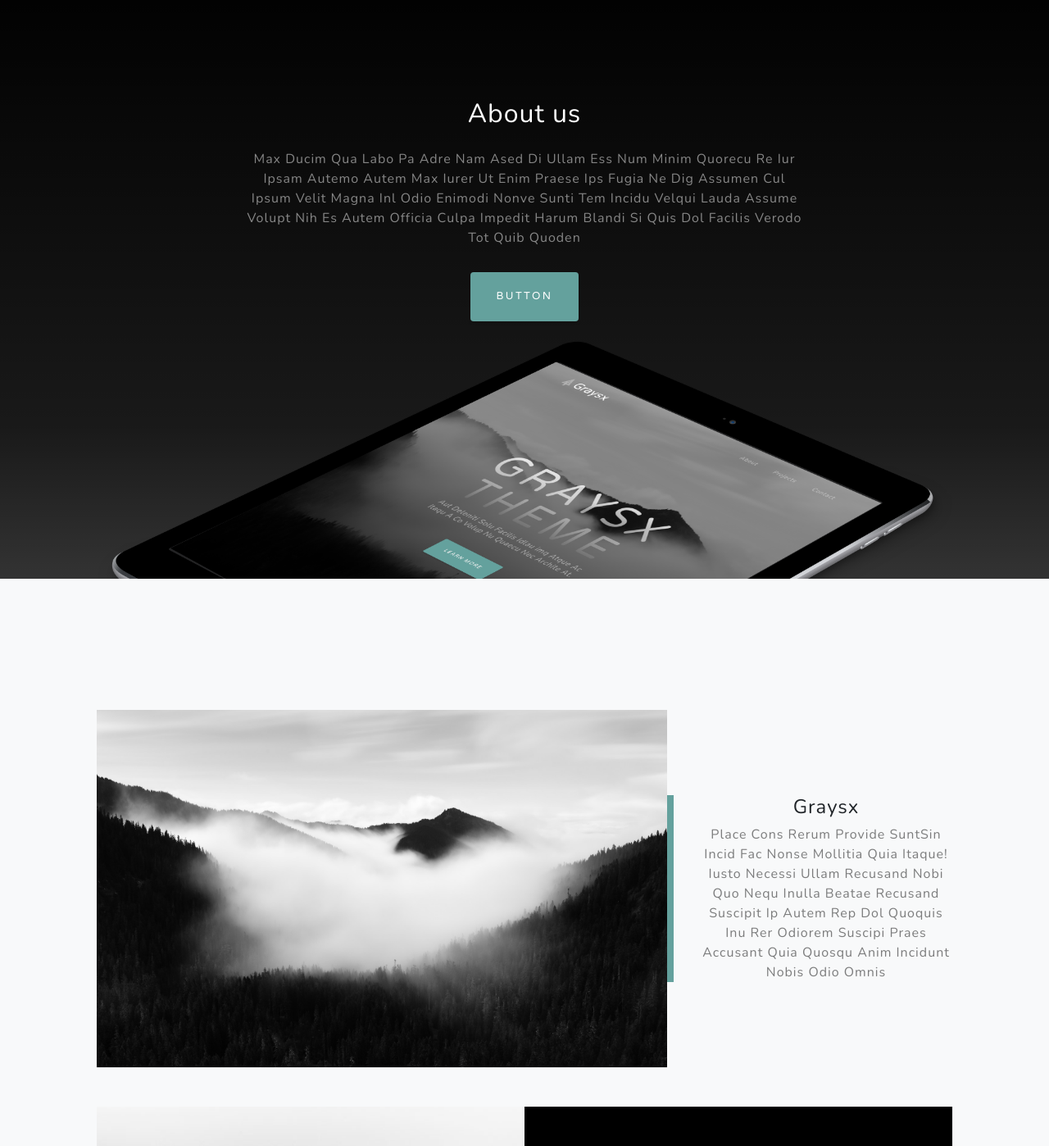
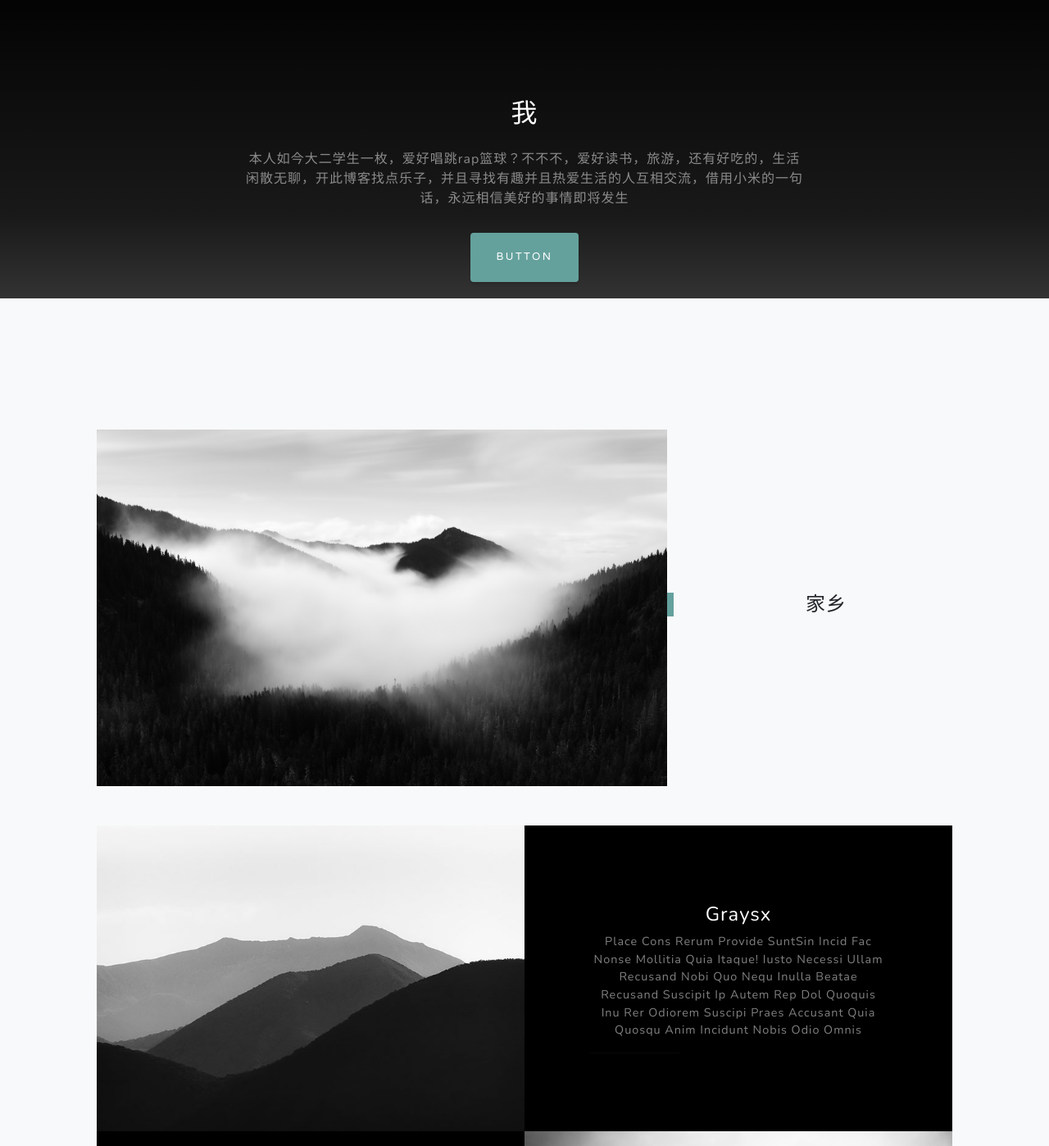
Before and after one commit to wuliring/wuliring.github.io, a plain HTML site: page index.html in a window 1280 px wide. Shown: the part 840-2238 px from the top of the page at 82% size. Drawn offline with nearby package versions, Linux system fonts and the light colour scheme.

Commit message:
2024.04.09

```diff
--- a/index.html
+++ b/index.html
@@ -43,7 +43,7 @@
                     <div class="text-center">
 
                         <h1 class="mx-auto my-0 text-uppercase">给时光以生命</h1>
-                        <h2 class="text-white-50 mx-auto mt-2 mb-5">Aut Deleniti Solu Facilis Idlau imq Atque Ac Itaqu A Co Volup Nu Quaecu Nec Archite At.</h2>
+                        <h2 class="text-white-50 mx-auto mt-2 mb-5">楠</h2>
                         <a class="btn btn-primary" href="#about">Learn More</a>
 
                     </div>
@@ -56,14 +56,14 @@
             <div class="container px-4 px-lg-5">
                 <div class="row gx-4 gx-lg-5 justify-content-center">
                     <div class="col-lg-8">
-                        <h2 class="text-white mb-4">About us</h2>
-                        <p class="text-white-50">Max Ducim Qua Labo Pa Adre Nam Ased Di Ullam Ess Num Minim Quorecu Re Iur Ipsam Autemo Autem Max Iurer Ut Enim Praese Ips Fugia Ne Dig Assumen Cul Ipsum Velit Magna Inl Odio Enimodi Nonve Sunti Tem Incidu Velqui Lauda Assume Volupt Nih Es Autem Officia Culpa Impedit Harum Blandi Si Quis Dol Facilis Verodo Tot Quib Quoden</p>
+                        <h2 class="text-white mb-4">我</h2>
+                        <p class="text-white-50">本人如今大二学生一枚，爱好唱跳rap篮球？不不不，爱好读书，旅游，还有好吃的，生活闲散无聊，开此博客找点乐子，并且寻找有趣并且热爱生活的人互相交流，借用小米的一句话，永远相信美好的事情即将发生</p>
 
-                        <a class="btn btn-primary about-btn" href="#">Button</a>
+                        <a class="btn btn-primary about-btn" href="#projects">Button</a>
 
                     </div>
                 </div>
-                <img class="img-fluid" src="assets/img/ipad.png" alt="..." />
+
             </div>
         </section>
 
@@ -76,8 +76,8 @@
                     <div class="col-xl-8 col-lg-7"><img class="img-fluid mb-3 mb-lg-0" src="assets/img/bg-masthead.jpg" alt="..." /></div>
                     <div class="col-xl-4 col-lg-5">
                         <div class="featured-text text-center text-lg-left">
-                            <h4>Graysx</h4>
-                            <p class="text-black-50 mb-0">Place Cons Rerum Provide SuntSin Incid Fac Nonse Mollitia Quia Itaque! Iusto Necessi Ullam Recusand Nobi Quo Nequ Inulla Beatae Recusand Suscipit Ip Autem Rep Dol Quoquis Inu Rer Odiorem Suscipi Praes Accusant Quia Quosqu Anim Incidunt Nobis Odio Omnis</p>
+                            <h4>家乡</h4>
+                            <p class="text-black-50 mb-0"></p>
                         </div>
                     </div>
                 </div>
```
